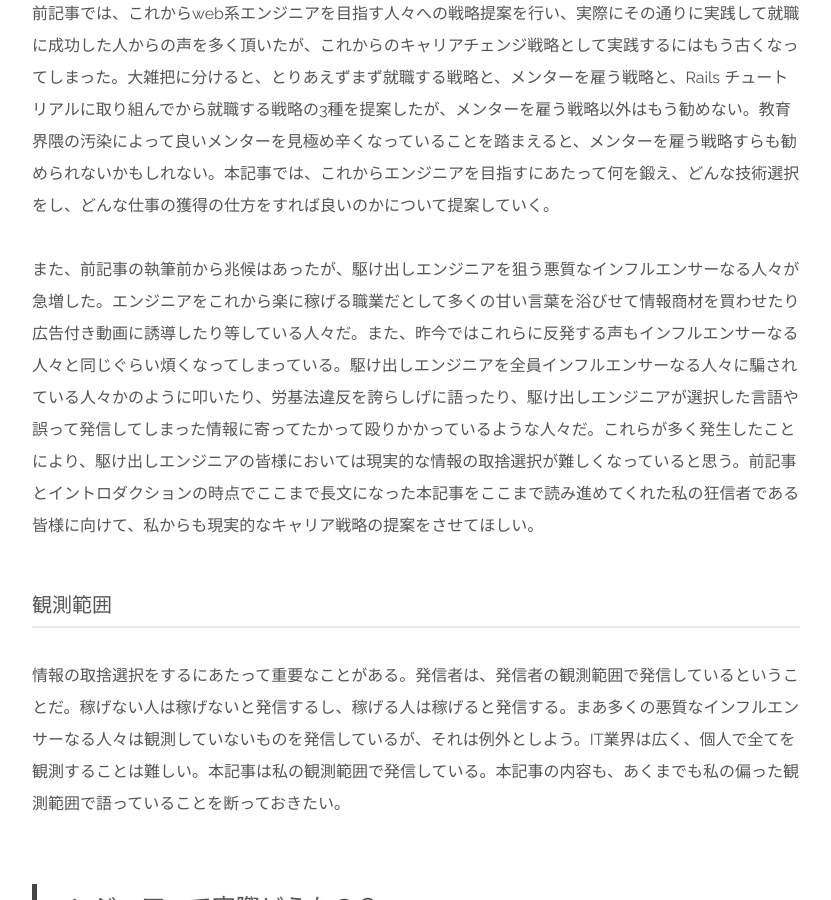
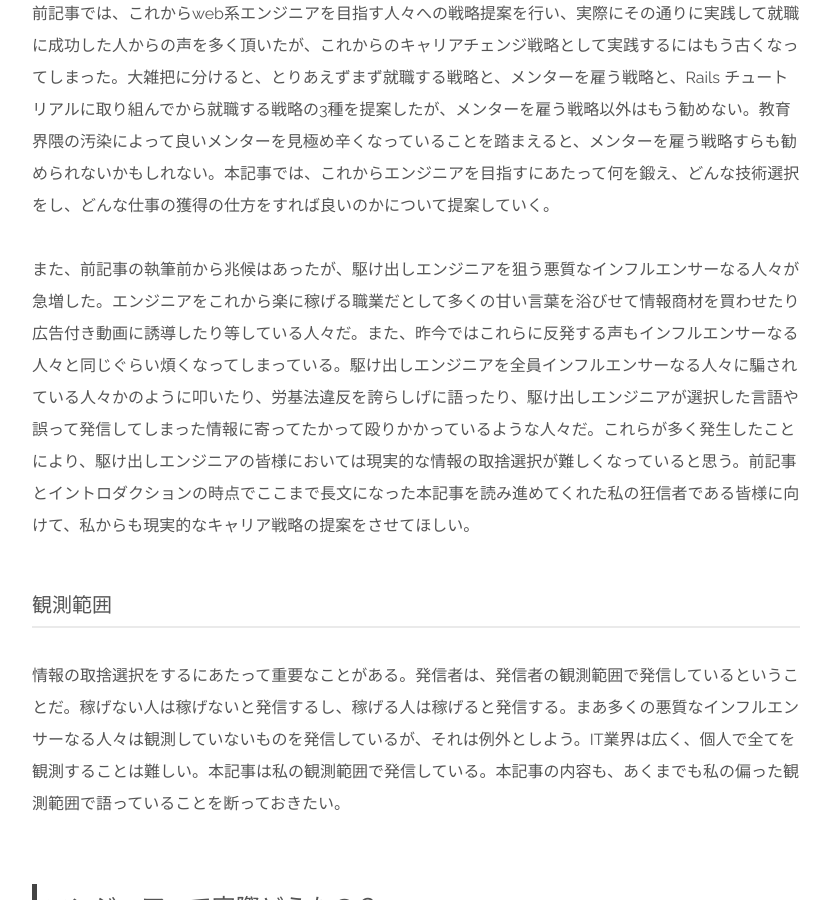
Before and after one commit to ryo-ryukalice/ogihara-ryo.github.io, a Jekyll site: the page built from _posts/2020-04-28-to-newbie.markdown, in a window 1280 px wide and 900 px high, scrolled down 1148 px. Shown: the whole window, without its empty margins (224-1055 px from the left). Built offline with Jekyll 4.4.1, drawn with Linux system fonts in a browser that asks for light colours; nearby versions of some CDN libraries; comment, search, counter and statistics services are not loaded.

Commit message:
Update 2020-04-28-to-newbie.markdown

```diff
--- a/_posts/2020-04-28-to-newbie.markdown
+++ b/_posts/2020-04-28-to-newbie.markdown
@@ -26,7 +26,7 @@ permalink: :title
 
 前記事では、これからweb系エンジニアを目指す人々への戦略提案を行い、実際にその通りに実践して就職に成功した人からの声を多く頂いたが、これからのキャリアチェンジ戦略として実践するにはもう古くなってしまった。大雑把に分けると、とりあえずまず就職する戦略と、メンターを雇う戦略と、Rails チュートリアルに取り組んでから就職する戦略の3種を提案したが、メンターを雇う戦略以外はもう勧めない。教育界隈の汚染によって良いメンターを見極め辛くなっていることを踏まえると、メンターを雇う戦略すらも勧められないかもしれない。本記事では、これからエンジニアを目指すにあたって何を鍛え、どんな技術選択をし、どんな仕事の獲得の仕方をすれば良いのかについて提案していく。
 
-また、前記事の執筆前から兆候はあったが、駆け出しエンジニアを狙う悪質なインフルエンサーなる人々が急増した。エンジニアをこれから楽に稼げる職業だとして多くの甘い言葉を浴びせて情報商材を買わせたり広告付き動画に誘導したり等している人々だ。また、昨今ではこれらに反発する声もインフルエンサーなる人々と同じぐらい煩くなってしまっている。駆け出しエンジニアを全員インフルエンサーなる人々に騙されている人々かのように叩いたり、労基法違反を誇らしげに語ったり、駆け出しエンジニアが選択した言語や誤って発信してしまった情報に寄ってたかって殴りかかっているような人々だ。これらが多く発生したことにより、駆け出しエンジニアの皆様においては現実的な情報の取捨選択が難しくなっていると思う。前記事とイントロダクションの時点でここまで長文になった本記事をここまで読み進めてくれた私の狂信者である皆様に向けて、私からも現実的なキャリア戦略の提案をさせてほしい。
+また、前記事の執筆前から兆候はあったが、駆け出しエンジニアを狙う悪質なインフルエンサーなる人々が急増した。エンジニアをこれから楽に稼げる職業だとして多くの甘い言葉を浴びせて情報商材を買わせたり広告付き動画に誘導したり等している人々だ。また、昨今ではこれらに反発する声もインフルエンサーなる人々と同じぐらい煩くなってしまっている。駆け出しエンジニアを全員インフルエンサーなる人々に騙されている人々かのように叩いたり、労基法違反を誇らしげに語ったり、駆け出しエンジニアが選択した言語や誤って発信してしまった情報に寄ってたかって殴りかかっているような人々だ。これらが多く発生したことにより、駆け出しエンジニアの皆様においては現実的な情報の取捨選択が難しくなっていると思う。前記事とイントロダクションの時点でここまで長文になった本記事を読み進めてくれた私の狂信者である皆様に向けて、私からも現実的なキャリア戦略の提案をさせてほしい。
 
 ### 観測範囲
 
```
